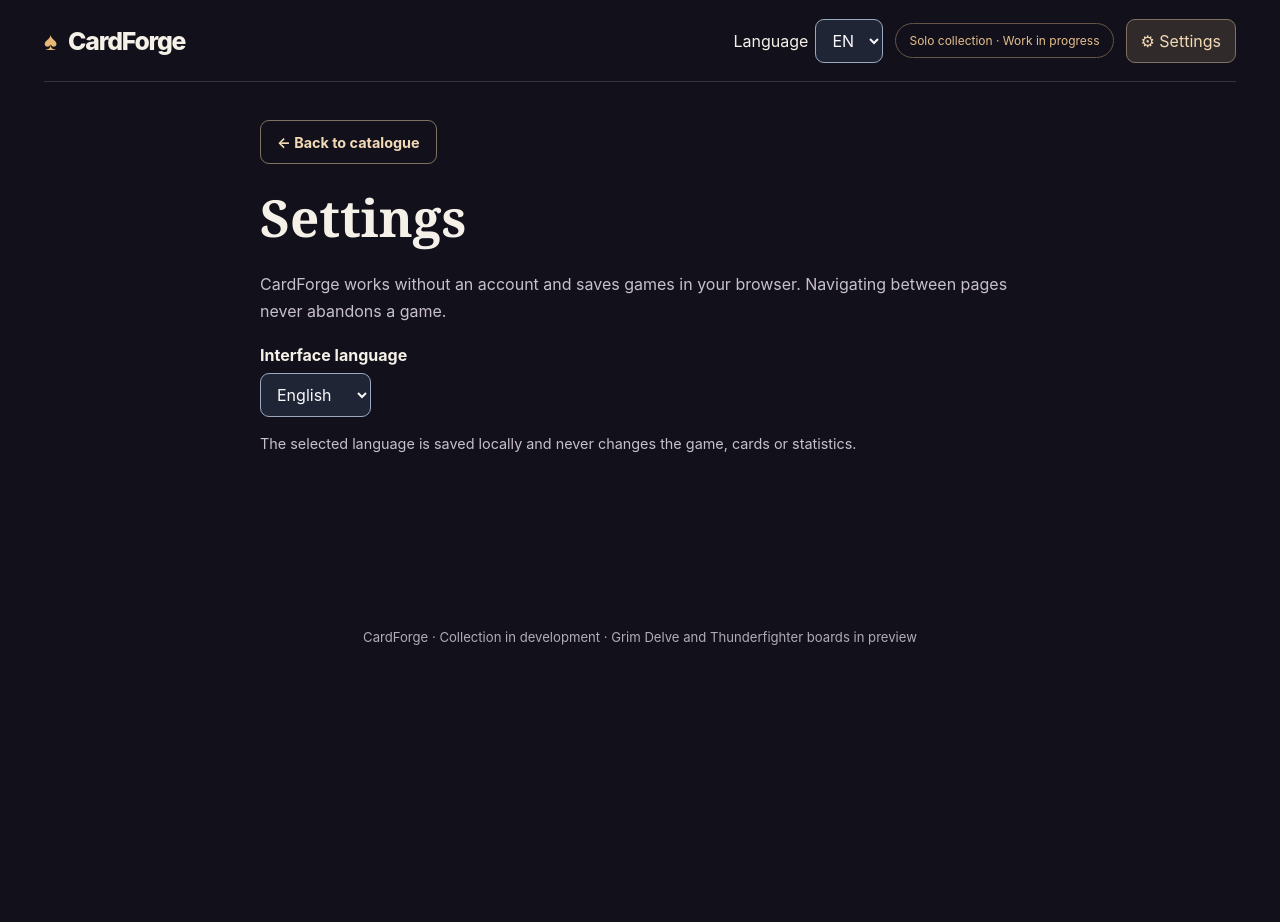
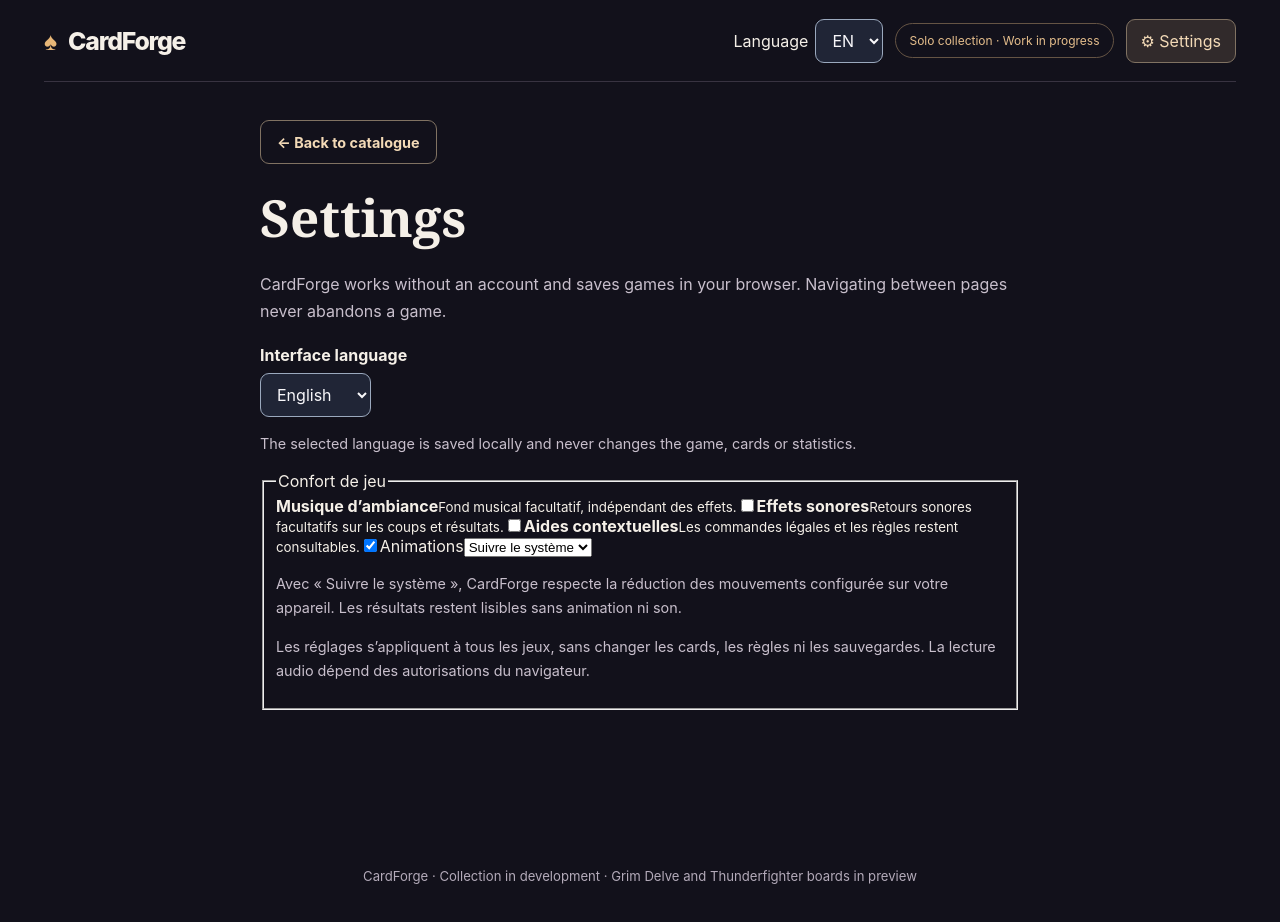
Before and after one commit to JeanLamora75/CardForge, a React (Vite) app: page / in a window 1280 px wide. Both pictures are taken after a click on the button "⚙ Settings". Before the commit the page ends 800 px from the top, so only its background shows below. Built offline with nearby package versions, Linux system fonts and the light colour scheme.

Commit message:
feat(CAR-36): shared settings UI, persistent controls and motion/audio preferences

```diff
--- a/src/App.tsx
+++ b/src/App.tsx
@@ -1,6 +1,8 @@
 import { useCallback, useEffect, useLayoutEffect, useRef, useState } from "react";
 import { readLanguage, saveLanguage, type Locale } from "./i18n/language.ts";
 import { localizeSurface } from "./i18n/surface.ts";
+import { readSharedSettings, saveSharedSettings, type SharedSettings } from "./application/shared-settings.ts";
+import { resumeAudio, suspendAudio, updateAudioPreferences } from "./application/audio.ts";
 import { canPlay, games, type GameEntry, type GameId } from "./catalog";
 import {
   availableGameActions, EMPTY_PROGRESS, readCatalogGameProgress,
@@ -73,13 +75,15 @@ const ruleReference: Record<GameId, string> = {
 };
 
 function GameDetail({
-  game, section, progress, onNavigate, onBack,
+  game, section, progress, onNavigate, onBack, hintsEnabled, onHintsChange,
 }: {
   game: GameEntry;
   section: GameSection;
   progress: CatalogGameProgress;
   onNavigate: (route: CatalogRoute) => void;
   onBack: () => void;
+  hintsEnabled: boolean;
+  onHintsChange: (enabled: boolean) => void;
 }) {
   const titleRef = useRef<HTMLHeadingElement>(null);
   useEffect(() => { titleRef.current?.focus(); }, [section, game.id]);
@@ -145,7 +149,7 @@ function GameDetail({
           <h1 id="game-title" ref={titleRef} tabIndex={-1}>
             {section === "rules" ? "Règles et mécanismes" : section === "board" ? "Plateau interactif" : "Statistiques locales"}
           </h1>
-          {section === "board" && (game.id === "clear-the-dungeon" || game.id === "gridcannon") ? <GameLearning key={game.id} gameId={game.id} /> : section === "rules" ? (
+          {section === "board" && (game.id === "clear-the-dungeon" || game.id === "gridcannon") ? <GameLearning key={game.id} gameId={game.id} hintsEnabled={hintsEnabled} onHintsChange={onHintsChange} /> : section === "rules" ? (
             <>
               <p>{game.mechanics}</p>
               {(game.id === "clear-the-dungeon" || game.id === "gridcannon") ? <Rulebook gameId={game.id} /> : <p className="help-note">Les règles détaillées de ce jeu à venir ne sont pas encore intégrées.</p>}
@@ -166,7 +170,13 @@ function GameDetail({
   );
 }
 
-function Settings({ onBack, language, onLanguageChange }: { onBack: () => void; language: Locale; onLanguageChange: (locale: Locale) => void }) {
+function Settings({ onBack, language, onLanguageChange, preferences, onPreferencesChange }: {
+  onBack: () => void;
+  language: Locale;
+  onLanguageChange: (locale: Locale) => void;
+  preferences: SharedSettings;
+  onPreferencesChange: (next: SharedSettings) => void;
+}) {
   const title = useRef<HTMLHeadingElement>(null);
   useEffect(() => { title.current?.focus(); }, []);
   return (
@@ -179,11 +189,60 @@ function Settings({ onBack, language, onLanguageChange }: { onBack: () => void;
         <option value="fr">Français</option><option value="en">English</option>
       </select>
       <p className="help-note">La langue est mémorisée localement et ne modifie jamais la partie, les cartes ou les statistiques.</p>
+      <fieldset className="shared-options">
+        <legend>Confort de jeu</legend>
+        <label className="shared-option"><span><strong>Musique d’ambiance</strong><small>Fond musical facultatif, indépendant des effets.</small></span>
+          <input type="checkbox" checked={preferences.music}
+            onChange={event => onPreferencesChange({ ...preferences, music: event.target.checked })} />
+        </label>
+        <label className="shared-option"><span><strong>Effets sonores</strong><small>Retours sonores facultatifs sur les coups et résultats.</small></span>
+          <input type="checkbox" checked={preferences.sounds}
+            onChange={event => onPreferencesChange({ ...preferences, sounds: event.target.checked })} />
+        </label>
+        <label className="shared-option"><span><strong>Aides contextuelles</strong><small>Les commandes légales et les règles restent consultables.</small></span>
+          <input type="checkbox" checked={preferences.hints}
+            onChange={event => onPreferencesChange({ ...preferences, hints: event.target.checked })} />
+        </label>
+        <label className="shared-motion" htmlFor="settings-animations">Animations
+          <select id="settings-animations" value={preferences.animations}
+            onChange={event => onPreferencesChange({ ...preferences, animations: event.target.value as SharedSettings["animations"] })}>
+            <option value="system">Suivre le système</option>
+            <option value="on">Activer</option>
+            <option value="off">Désactiver</option>
+          </select>
+        </label>
+        <p className="help-note">Avec « Suivre le système », CardForge respecte la réduction des mouvements configurée sur votre appareil. Les résultats restent lisibles sans animation ni son.</p>
+        <p className="help-note">Les réglages s’appliquent à tous les jeux, sans changer les cartes, les règles ni les sauvegardes. La lecture audio dépend des autorisations du navigateur.</p>
+      </fieldset>
     </section>
   );
 }
 
 export default function App() {
+  const [preferences, setPreferences] = useState<SharedSettings>(() => {
+    try { return readSharedSettings(window.localStorage); }
+    catch { return readSharedSettings(null); }
+  });
+  const [settingsSaveFailed, setSettingsSaveFailed] = useState(false);
+  const changePreferences = (next: SharedSettings) => {
+    setPreferences(next);
+    updateAudioPreferences(next);
+    let store: Storage | null = null;
+    try { store = window.localStorage; } catch { /* Storage can be blocked. */ }
+    setSettingsSaveFailed(!saveSharedSettings(store, next));
+  };
+  useEffect(() => {
+    updateAudioPreferences(preferences);
+    const onVisibility = () => document.hidden ? suspendAudio() : resumeAudio();
+    document.addEventListener("visibilitychange", onVisibility);
+    return () => {
+      document.removeEventListener("visibilitychange", onVisibility);
+      suspendAudio();
+    };
+  }, [preferences.music, preferences.sounds]);
+  useEffect(() => {
+    document.documentElement.dataset.motion = preferences.animations;
+  }, [preferences.animations]);
   const [language, setLanguage] = useState<Locale>(() => {
     let store: Storage | null = null;
     try { store = window.localStorage; } catch { /* Browser storage unavailable. */ }
@@ -268,12 +327,14 @@ export default function App() {
             aria-label="Paramètres">⚙ Paramètres</button>
         </div>
       </header>
+      {settingsSaveFailed ? <p className="storage-warning" role="status">Les réglages fonctionnent maintenant, mais ne peuvent pas être enregistrés sur cet appareil.</p> : null}
       {languageSaveFailed ? <p className="storage-warning" role="status">La langue choisie fonctionne maintenant, mais ne peut pas être mémorisée sur cet appareil.</p> : null}
       {error ? <p className="storage-warning" role="alert">{error}</p> : null}
-      {route.page === "settings" ? <Settings onBack={back} language={language} onLanguageChange={selectLanguage} /> :
+      {route.page === "settings" ? <Settings onBack={back} language={language} onLanguageChange={selectLanguage} preferences={preferences} onPreferencesChange={changePreferences} /> :
       currentGame && route.page === "game" ? (
         <GameDetail game={currentGame} section={route.section}
-          progress={progress[currentGame.id] ?? EMPTY_PROGRESS} onNavigate={navigate} onBack={back} />
+          progress={progress[currentGame.id] ?? EMPTY_PROGRESS} onNavigate={navigate} onBack={back}
+          hintsEnabled={preferences.hints} onHintsChange={value => changePreferences({ ...preferences, hints: value })} />
       ) : (
         <>
           <section className="hero" aria-labelledby="heading">
```
